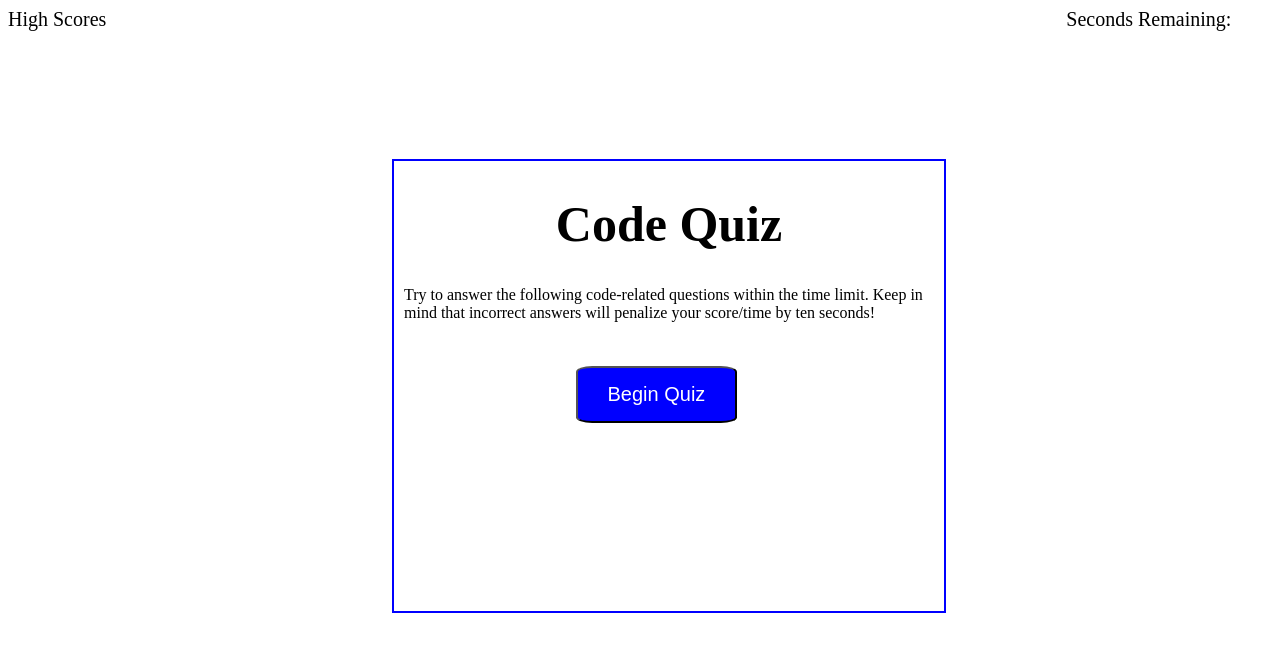
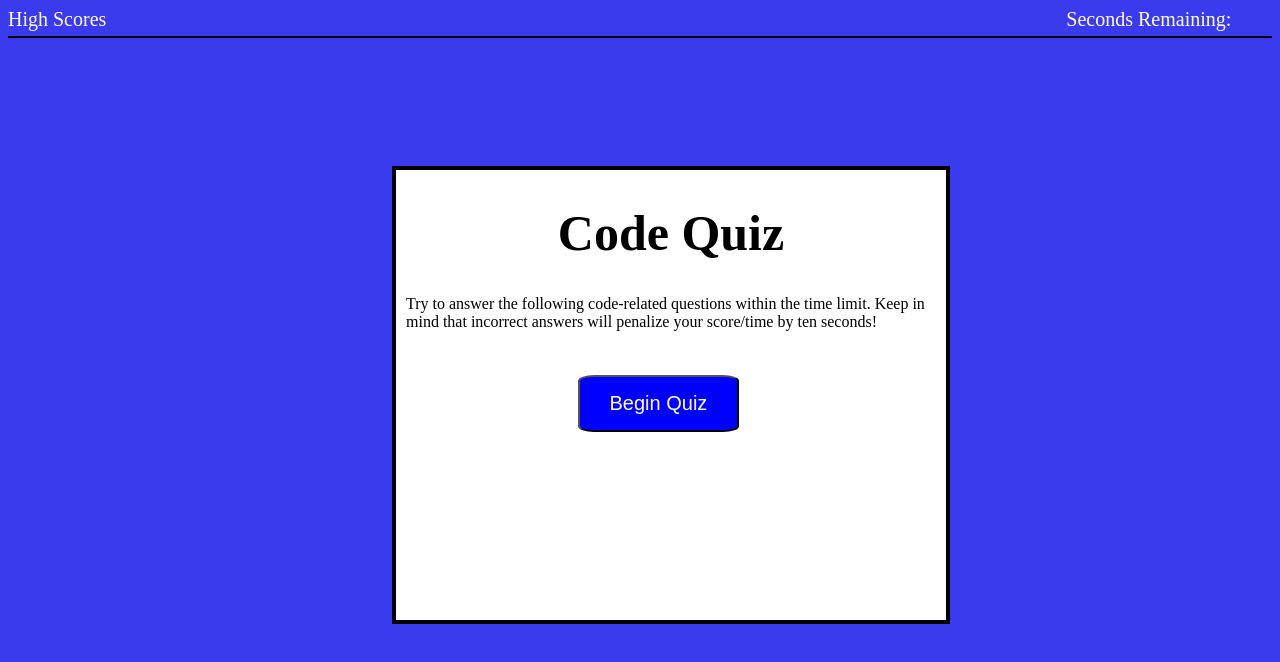
Before and after one commit to oconnor97/code-quiz, a plain HTML site: page index.html in a window 1280 px wide. Shown: the top 662 px of the page. Drawn offline with Linux system fonts and the light colour scheme.

Commit message:
editing body background color and test color

```diff
--- a/assets/CSS/style.css
+++ b/assets/CSS/style.css
@@ -1,14 +1,26 @@
+body {
+    background-color: rgb(58, 58, 238);
+}
+header {
+    border-bottom: 2px solid black;
+
+}
+
 #timer {
     position: absolute;
     float: right;
     margin-left: 75%;
     width: 33%;
     font-size: 20px;
+    color: white;
+    margin-bottom: 5px;
 
 }
 #high-scores {
     width: 33%;
     font-size: 20px;
+    color: white;
+    margin-bottom: 5px;
 }
 
 #container {
@@ -21,7 +33,8 @@
 }
 
 #container {
-    border: 2px solid blue;
+    border: 4px solid black;
+    background-color: white;
 }
 #container h1  {
  text-align: center;
```
